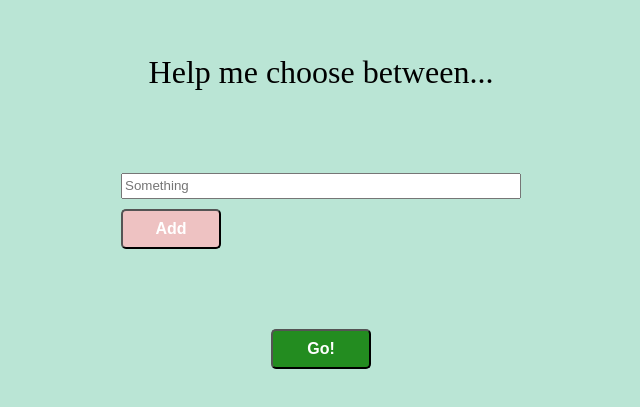
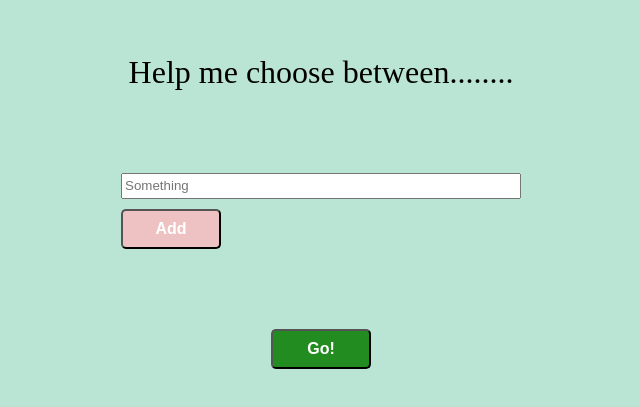
Before and after one commit to malinida/help-me-choose, a plain HTML site: page index.html in a window 1280 px wide. Shown: the part 117-524 px from the top of the page, without its empty margins (319-959 px from the left). Drawn offline with nearby package versions, Linux system fonts and the light colour scheme.

Commit message:
Update index.html

```diff
--- a/index.html
+++ b/index.html
@@ -7,7 +7,7 @@
   </head>
   <body>
     <div class="siteContent">
-    <h1>Help me choose between...</h1>
+    <h1>Help me choose between........</h1>
     <div class="inputSection">
        <div class="inputs">
         <input placeholder="Something">
```
